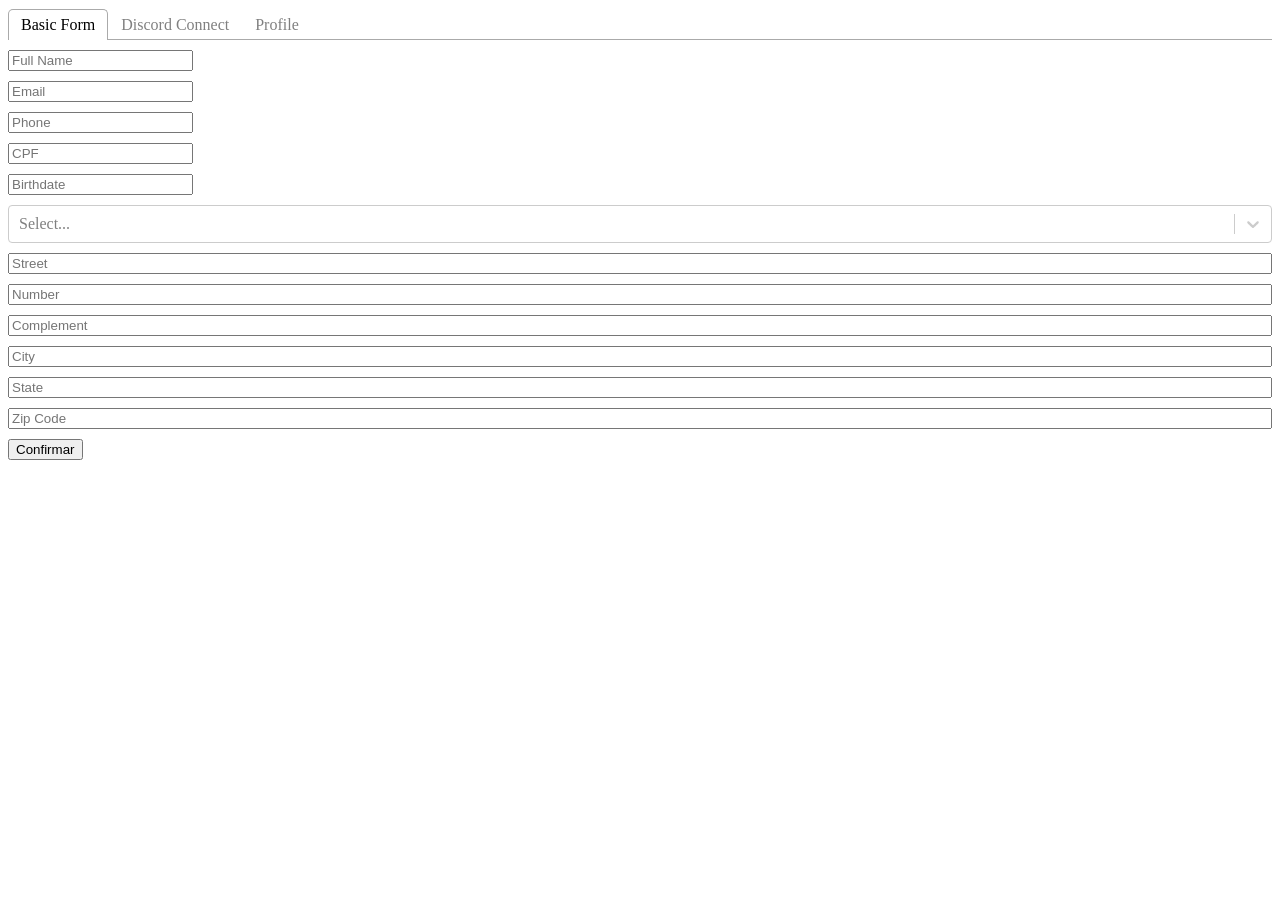
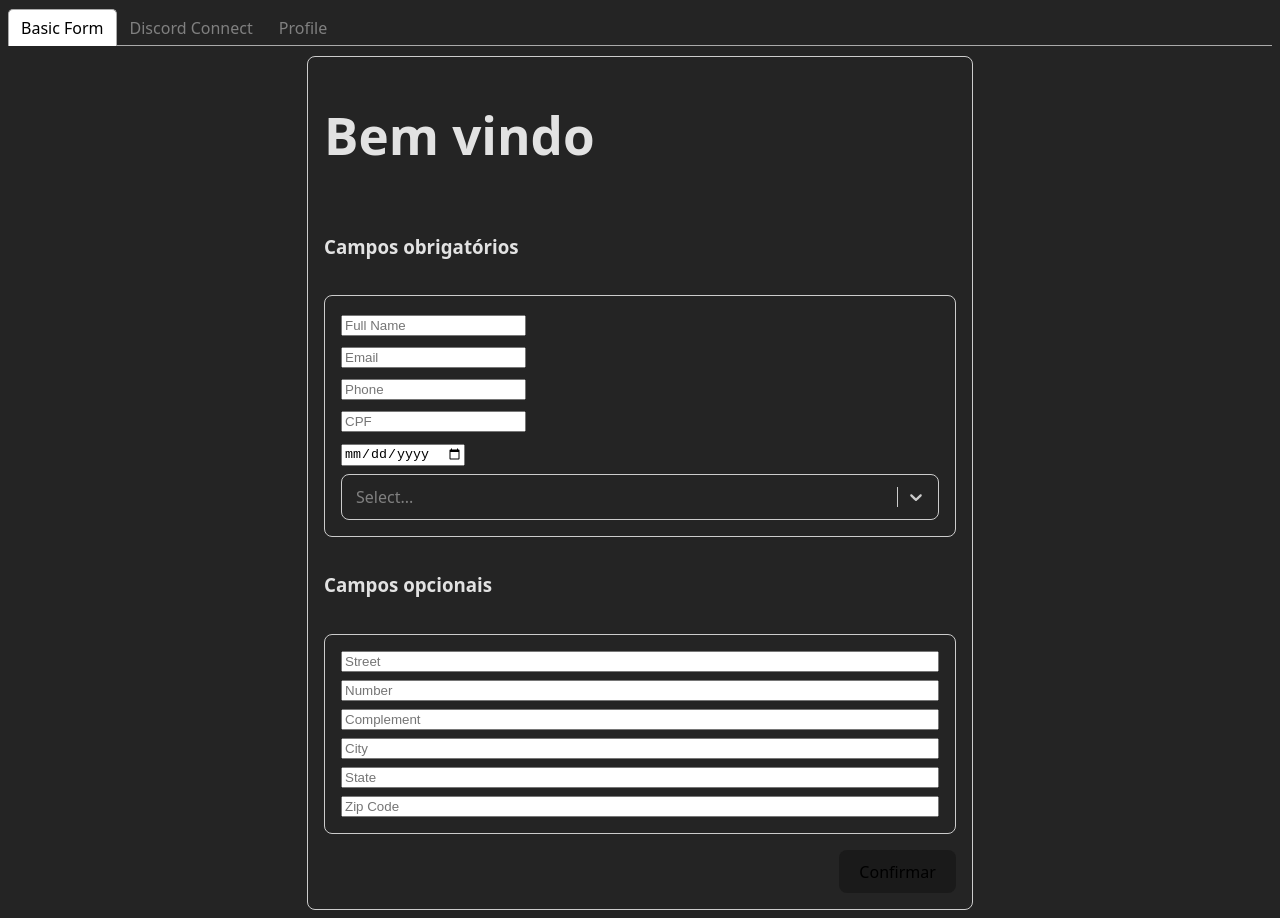
Before and after one commit to Luanbian/kyf-front, a React (Vite) app: page / in a window 1280 px wide. Before the commit the page ends 800 px from the top, so only its background shows below. Built offline with nearby package versions, Linux system fonts and the light colour scheme.

Commit message:
feat: basic styles

```diff
--- a/src/components/BasicForm.tsx
+++ b/src/components/BasicForm.tsx
@@ -1,5 +1,6 @@
+import * as Yup from "yup";
+import classes from "./styles/basicForm.module.css";
 import { actions } from "../features/customer";
-import * as Yup from "yup";
 import { useDispatch, useSelector } from "../store/hooks";
 import { Formik, Field, Form, FieldInputProps, ErrorMessage } from "formik";
 import { MultiSelect } from "./select/MultiSelect";
@@ -13,8 +14,12 @@ export const BasicForm = () => {
     email: Yup.string()
       .email("Invalid email address")
       .required("Email is required"),
-    phone: Yup.string().required("Phone is required"),
-    cpf: Yup.string().required("CPF is required"),
+    phone: Yup.string()
+      .required("Phone is required")
+      .length(11, "Telefone deve estar completo"),
+    cpf: Yup.string()
+      .required("CPF is required")
+      .length(11, "CPF deve estar completo"),
     birthDate: Yup.date().required("Birthdate is required"),
     interests: Yup.array().min(1, "At least one interest is required"),
     address: Yup.object({
@@ -51,7 +56,12 @@ export const BasicForm = () => {
         dispatch(actions.saveCustomerRequest());
       }}
     >
-      <Form style={{ display: "flex", flexDirection: "column", gap: "10px" }}>
+      <Form className={classes.form}>
+        <div className={classes.container}>
+          <h1>Bem vindo</h1>
+
+          <h3>Campos obrigatórios</h3>
+          <div className={classes.formGroupRequired}>
             <div>
               <Field name="fullName" placeholder="Full Name" />
               <ErrorMessage name="fullName" component="div" />
@@ -59,9 +69,9 @@ export const BasicForm = () => {
 
             <div>
               <Field name="email" placeholder="Email" />
-
               <ErrorMessage name="email" component="div" />
             </div>
+
             <div>
               <Field name="phone" placeholder="Phone" />
               <ErrorMessage name="phone" component="div" />
@@ -69,12 +79,16 @@ export const BasicForm = () => {
 
             <div>
               <Field name="cpf" placeholder="CPF" />
-
               <ErrorMessage name="cpf" component="div" />
             </div>
 
             <div>
-          <Field name="birthDate" placeholder="Birthdate" />
+              <Field name="birthDate">
+                {({ field }: { field: FieldInputProps<string> }) => (
+                  <input {...field} type="date" placeholder="Birthdate" />
+                )}
+              </Field>
+
               <ErrorMessage name="birthDate" component="div" />
             </div>
 
@@ -86,25 +100,25 @@ export const BasicForm = () => {
               </Field>
               <ErrorMessage name="interests" component="div" />
             </div>
+          </div>
 
+          <h3>Campos opcionais</h3>
+          <div className={classes.formGroupOptional}>
             <Field name="address.street" placeholder="Street" />
+            <Field name="address.number" placeholder="Number" />
+            <Field name="address.complement" placeholder="Complement" />
+            <Field name="address.city" placeholder="City" />
+            <Field name="address.state" placeholder="State" />
+            <Field name="address.zipCode" placeholder="Zip Code" />
+          </div>
 
-        <Field name="address.number" placeholder="Number" />
-
-        <Field name="address.complement" placeholder="Complement" />
-
-        <Field name="address.city" placeholder="City" />
-
-        <Field name="address.state" placeholder="State" />
-
-        <Field name="address.zipCode" placeholder="Zip Code" />
-
-        <div>
+          <div className={classes.formGroupButton}>
             <button type="submit" disabled={loading}>
               {!loading ? "Confirmar" : "Carregando.."}
             </button>
             {error && <div>{error}</div>}
           </div>
+        </div>
       </Form>
     </Formik>
   );
--- a/src/components/DiscordConnect.tsx
+++ b/src/components/DiscordConnect.tsx
@@ -1,3 +1,4 @@
+import classes from "./styles/discordConnect.module.css";
 import { useEffect } from "react";
 import { API_BASE_URL } from "../constants/api";
 import { useDispatch, useSelector } from "../store/hooks";
@@ -20,11 +21,13 @@ export const DiscordConnect = () => {
   }, [connected, username]);
 
   return (
-    <div>
-      <h1>Connect to Discord</h1>
-      <button onClick={connectDiscord}>
-        {connected ? "Conectado!" : "Conectar"}
-      </button>
+    <div className={classes.container}>
+      <div className={classes.group}>
+        <h1>Connect to Discord</h1>
+        <button onClick={connectDiscord}>
+          {connected ? "Conectado!" : "Conectar"}
+        </button>
+      </div>
     </div>
   );
 };
--- a/src/components/Profile.tsx
+++ b/src/components/Profile.tsx
@@ -1,8 +1,7 @@
+import classes from "./styles/profile.module.css";
 import { useEffect } from "react";
 import { useDispatch, useSelector } from "../store/hooks";
 import { actions } from "../features/customer";
-import { Points } from "./Points";
-import { UploadDocument } from "./Upload";
 
 export const Profile = () => {
   const dispatch = useDispatch();
@@ -13,13 +12,28 @@ export const Profile = () => {
   }, []);
 
   return (
-    <div>
-      <h1>Profile</h1>
-      <p>This is the profile page.</p>
-      <h2>Customer Data</h2>
-      <p>{JSON.stringify(data)}</p>
-      <Points />
-      <UploadDocument />
+    <div className={classes.container}>
+      <div className={classes.group}>
+        <h1>Profile</h1>
+        <div>
+          <h2>Full Name</h2>
+          <p>{data.fullName}</p>
+
+          <h2>Email</h2>
+          <p>{data.email}</p>
+
+          <h2>Phone</h2>
+          <p>{data.phone}</p>
+
+          <h2>CPF</h2>
+          <p>{data.cpf}</p>
+
+          <h2>Birthdate</h2>
+          <p>{data.birthDate}</p>
+          <h2>Interests</h2>
+          <p>{data.interests?.join(", ")}</p>
+        </div>
+      </div>
     </div>
   );
 };
--- a/src/components/select/MultiSelect.tsx
+++ b/src/components/select/MultiSelect.tsx
@@ -29,6 +29,49 @@ export const MultiSelect = (field: FieldInputProps<string>) => {
       options={options}
       onChange={handleChange}
       value={options.filter((option) => field.value.includes(option.value))}
+      styles={{
+        control: (base) => ({
+          ...base,
+          backgroundColor: "#242424",
+          borderColor: "#ccc",
+          borderRadius: "8px",
+          padding: "4px",
+          boxShadow: "none",
+          "&:hover": {
+            borderColor: "#888",
+          },
+        }),
+        option: (base, { isFocused, isSelected }) => ({
+          ...base,
+          backgroundColor: isSelected
+            ? "#007bff"
+            : isFocused
+              ? "#e9ecef"
+              : "white",
+          color: isSelected ? "white" : "black",
+          "&:hover": {
+            backgroundColor: "#e9ecef",
+          },
+        }),
+        multiValue: (base) => ({
+          ...base,
+          backgroundColor: "#007bff",
+          color: "white",
+          borderRadius: "4px",
+        }),
+        multiValueLabel: (base) => ({
+          ...base,
+          color: "white",
+        }),
+        multiValueRemove: (base) => ({
+          ...base,
+          color: "white",
+          "&:hover": {
+            backgroundColor: "#0056b3",
+            color: "white",
+          },
+        }),
+      }}
     />
   );
 };
--- /dev/null
+++ b/src/components/styles/basicForm.module.css
@@ -0,0 +1,38 @@
+.form {
+  display: flex;
+  justify-content: center;
+  align-items: center;
+}
+
+.container {
+  display: flex;
+  flex-direction: column;
+  gap: 1rem;
+  border: 1px solid #ccc;
+  border-radius: 8px;
+  padding: 1rem;
+  width: 50%;
+}
+
+.formGroupRequired {
+  display: flex;
+  flex-direction: column;
+  gap: 0.5rem;
+  border: 1px solid #ccc;
+  border-radius: 8px;
+  padding: 1rem;
+}
+
+.formGroupOptional {
+  display: flex;
+  flex-direction: column;
+  gap: 0.5rem;
+  border: 1px solid #ccc;
+  border-radius: 8px;
+  padding: 1rem;
+}
+
+.formGroupButton {
+  display: flex;
+  justify-content: end;
+}
--- /dev/null
+++ b/src/components/styles/discordConnect.module.css
@@ -0,0 +1,14 @@
+.container {
+  display: flex;
+  justify-content: center;
+}
+
+.group {
+  display: flex;
+  flex-direction: column;
+  gap: 1rem;
+  border: 1px solid #ccc;
+  border-radius: 8px;
+  padding: 1rem;
+  width: 50%;
+}
--- /dev/null
+++ b/src/components/styles/profile.module.css
@@ -0,0 +1,14 @@
+.container {
+  display: flex;
+  justify-content: center;
+}
+
+.group {
+  display: flex;
+  flex-direction: column;
+  gap: 1rem;
+  border: 1px solid #ccc;
+  border-radius: 8px;
+  padding: 1rem;
+  width: 50%;
+}
--- /dev/null
+++ b/src/index.css
@@ -0,0 +1,47 @@
+:root {
+  font-family: system-ui, Avenir, Helvetica, Arial, sans-serif;
+  line-height: 1.5;
+  font-weight: 400;
+
+  color-scheme: light dark;
+  color: rgba(255, 255, 255, 0.87);
+  background-color: #242424;
+
+  font-synthesis: none;
+  text-rendering: optimizeLegibility;
+  -webkit-font-smoothing: antialiased;
+  -moz-osx-font-smoothing: grayscale;
+}
+
+a {
+  font-weight: 500;
+  color: #646cff;
+  text-decoration: inherit;
+}
+a:hover {
+  color: #535bf2;
+}
+
+h1 {
+  font-size: 3.2em;
+  line-height: 1.1;
+}
+
+button {
+  border-radius: 8px;
+  border: 1px solid transparent;
+  padding: 0.6em 1.2em;
+  font-size: 1em;
+  font-weight: 500;
+  font-family: inherit;
+  background-color: #1a1a1a;
+  cursor: pointer;
+  transition: border-color 0.25s;
+}
+button:hover {
+  border-color: #646cff;
+}
+button:focus,
+button:focus-visible {
+  outline: 4px auto -webkit-focus-ring-color;
+}
--- a/src/main.tsx
+++ b/src/main.tsx
@@ -1,6 +1,7 @@
 import { StrictMode } from "react";
 import { createRoot } from "react-dom/client";
 import App from "./App.tsx";
+import "./index.css";
 import { Providers } from "./providers/index.tsx";
 
 createRoot(document.getElementById("root")!).render(
```
Lines whose indentation alone changed are shown as unchanged.
